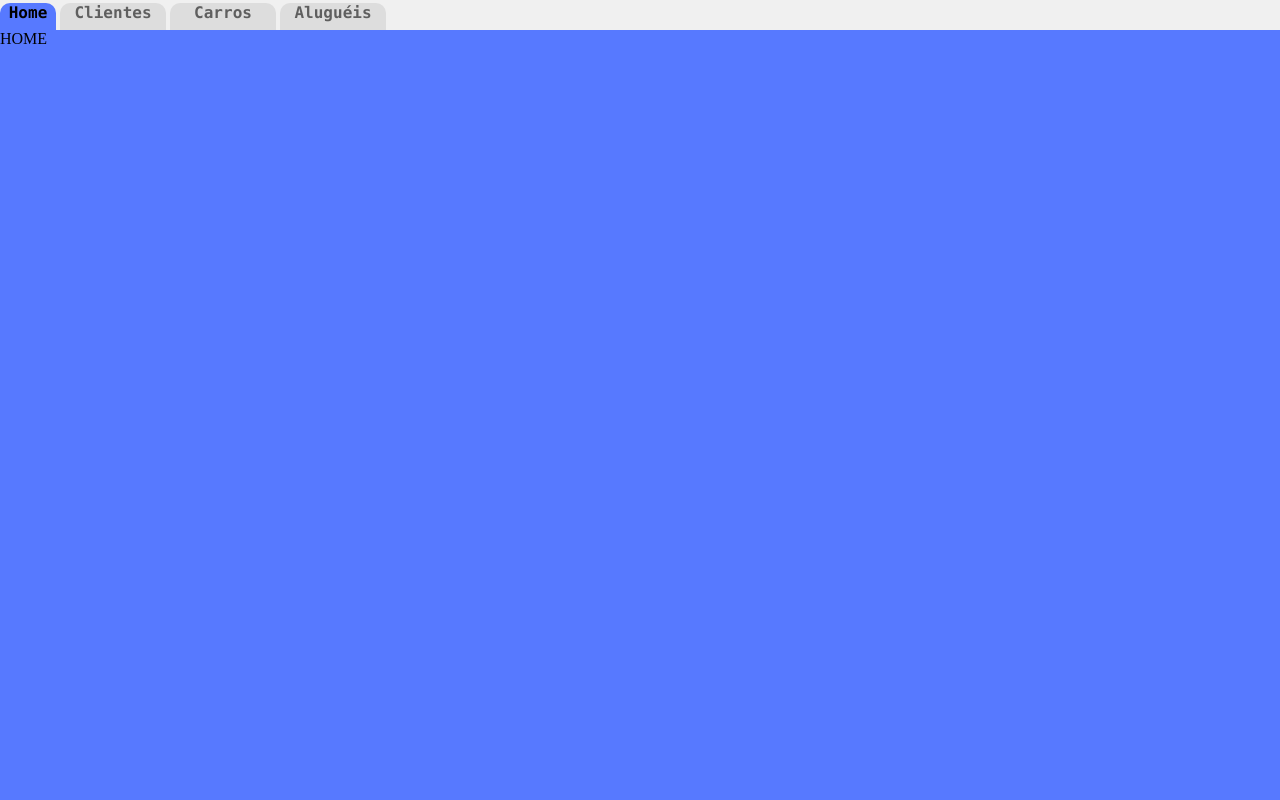
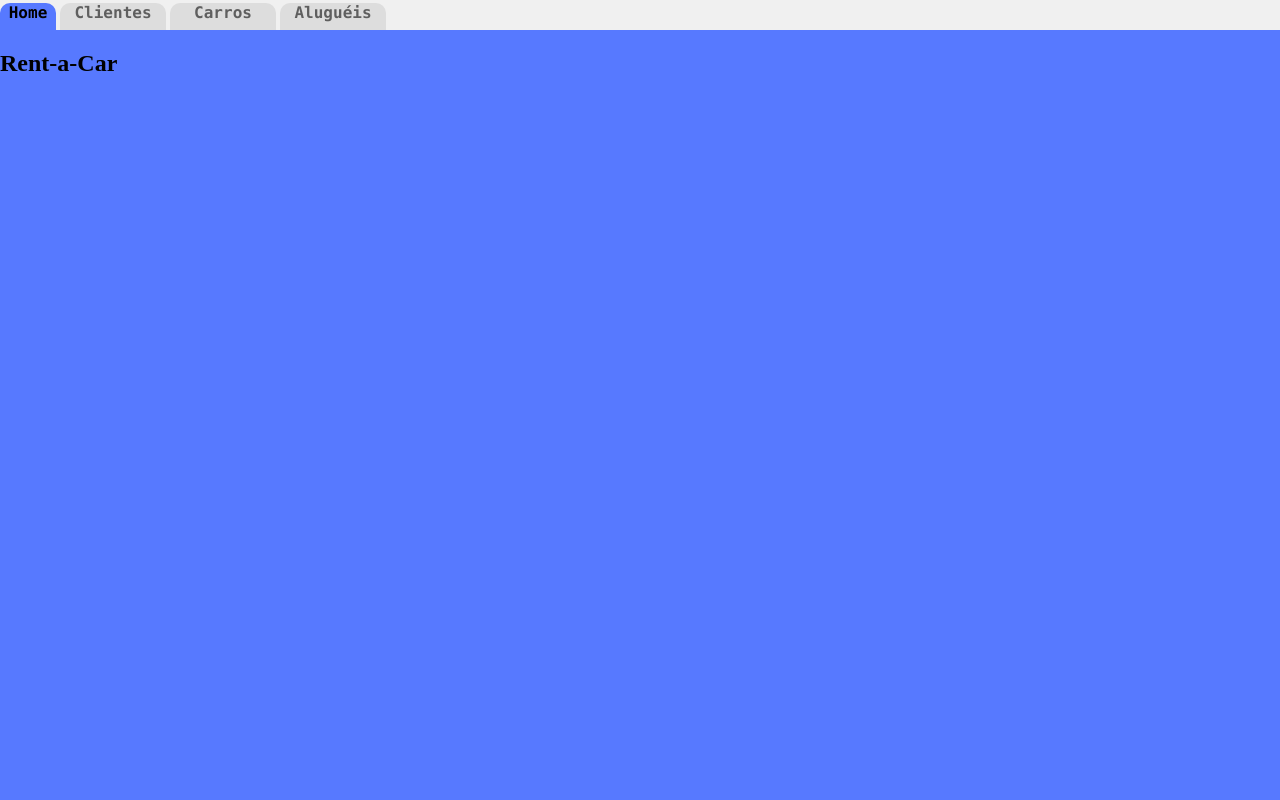
Before and after one commit to Giancarl021/Rent-A-Car, a PHP site: page / in a window 1280 px wide. Run offline with PHP 8.4, Linux system fonts and the light colour scheme; data that the repository does not hold is empty.

Commit message:
Update index.php

```diff
--- a/index.php
+++ b/index.php
@@ -39,7 +39,7 @@
     </header>
     <section>
         <div class="tab" id="home">
-            HOME
+            <h1 id="main-title">Rent-a-Car</h1>
         </div>
         <div class="tab" id="clients">
             <?php
```
